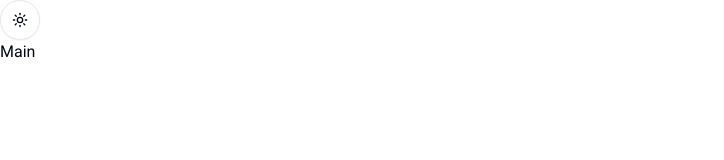
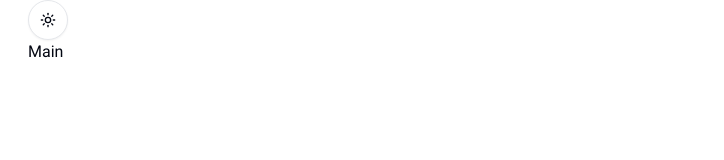
Before and after one commit to 8lad/task-flow-manager-frontend, a Next.js app: page / in a window 1280 px wide. Shown: the top 160 px of the page, without its empty margins (0-724 px from the left). Built offline with nearby package versions, Linux system fonts and the light colour scheme.

Commit message:
feat: Add Container component

```diff
--- a/src/app/page.tsx
+++ b/src/app/page.tsx
@@ -1,3 +1,4 @@
+import { Container } from '@/components/shared/Container/Container';
 import { Footer } from '@/components/shared/Footer/Footer';
 import { Header } from '@/components/shared/Header/Header';
 
@@ -5,7 +6,9 @@ export default function Home() {
   return (
     <div className="flex min-h-screen flex-col">
       <Header />
-      <main className="grow">Main</main>
+      <main className="grow">
+        <Container>Main</Container>
+      </main>
       <Footer />
     </div>
   );
--- /dev/null
+++ b/src/components/shared/Container/Container.tsx
@@ -0,0 +1,11 @@
+import clsx from 'clsx';
+import React from 'react';
+
+interface ContainerProps {
+  children: React.ReactNode;
+  className?: string;
+}
+
+export const Container: React.FC<ContainerProps> = ({ className, children }) => {
+  return <div className={clsx(className, 'mx-auto max-w-screen-2xl px-3 xl:px-7')}>{children}</div>;
+};
--- a/src/components/shared/Footer/Footer.tsx
+++ b/src/components/shared/Footer/Footer.tsx
@@ -1,9 +1,12 @@
 import React from 'react';
+import { Container } from '../Container/Container';
 
 export const Footer = () => {
   return (
     <footer className="row-start-3 flex flex-wrap items-center justify-center gap-6">
-      <h2>Footer</h2>
+      <Container>
+        <h2>Footer</h2>
+      </Container>
     </footer>
   );
 };
--- a/src/components/shared/Header/Header.tsx
+++ b/src/components/shared/Header/Header.tsx
@@ -1,10 +1,13 @@
 import React from 'react';
 import { ThemeSwitcher } from '../ThemeSwitcher/ThemeSwitcher';
+import { Container } from '../Container/Container';
 
 export const Header = () => {
   return (
     <header className="w-full">
-      <ThemeSwitcher />
+      <Container>
+        <ThemeSwitcher />
+      </Container>
     </header>
   );
 };
```
